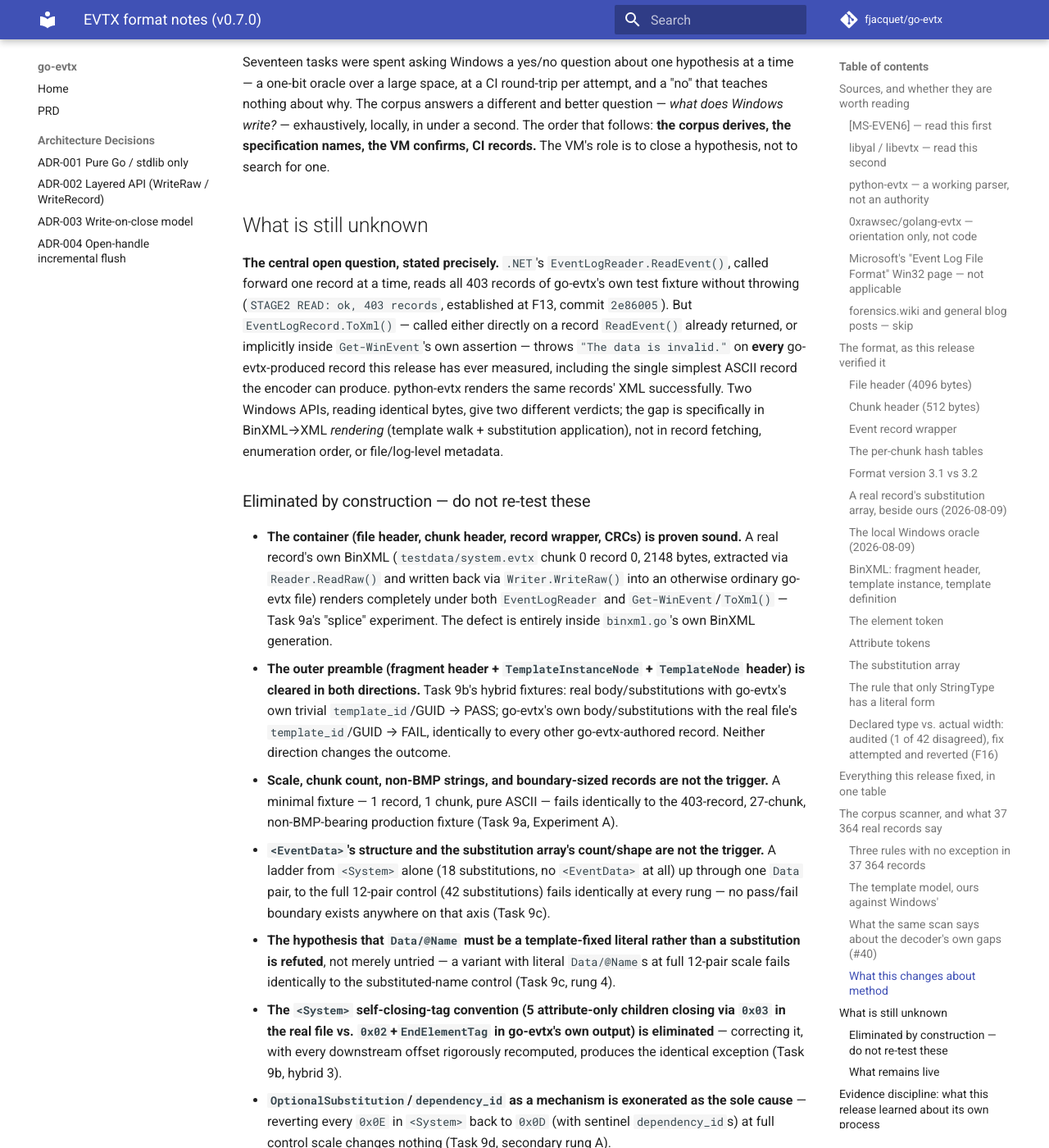
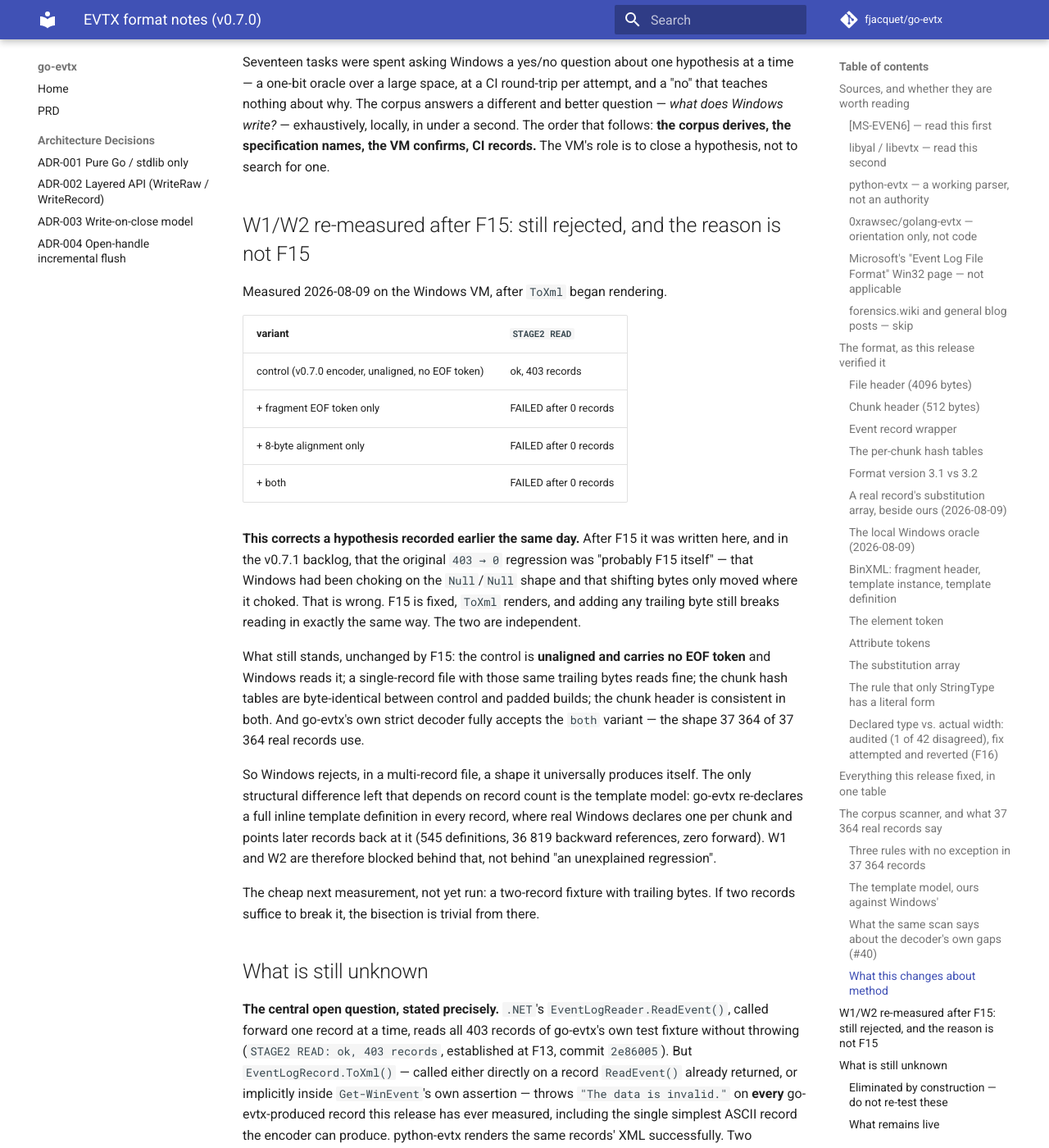
Before and after one commit to fjacquet/go-evtx, an MkDocs documentation site: the page built from docs/evtx-format-notes.md, in a window 1280 px wide and 1400 px high, scrolled down 24351 px. Shown: the whole window at 82% size. Built offline with MkDocs 1.6.1 and Material for MkDocs 9.7.7, drawn with Linux system fonts in a browser that asks for light colours; comment, search, counter and statistics services are not loaded.

Commit message:
docs: W1/W2 still rejected after F15 — and that corrects today's hypothesis
Re-measured all three variants on the VM now that ToXml renders. All three
still fail STAGE2 READ on record 0, identically to before F15.

That falsifies what I wrote earlier today in this file and in the v0.7.1
backlog: that the original 403->0 regression was probably F15 itself. It
was not. The two are independent, and the trailing-byte rejection is
untouched by the ToXml fix.

Records what still stands, and names the one structural difference left
that depends on record count — the per-record template redeclaration — so
W1 and W2 are now blocked behind a known thing rather than an unexplained
one.

Co-Authored-By: Claude Opus 5 <noreply@anthropic.com>
Claude-Session: https://claude.ai/code/session_01V4aa2erUpGicpwi3pPi6Ds

```diff
--- a/docs/evtx-format-notes.md
+++ b/docs/evtx-format-notes.md
@@ -935,6 +935,41 @@ locally, in under a second. The order that follows: **the corpus derives, the
 specification names, the VM confirms, CI records.** The VM's role is to close
 a hypothesis, not to search for one.
 
+## W1/W2 re-measured after F15: still rejected, and the reason is not F15
+
+Measured 2026-08-09 on the Windows VM, after `ToXml` began rendering.
+
+| variant | `STAGE2 READ` |
+|---|---|
+| control (v0.7.0 encoder, unaligned, no EOF token) | ok, 403 records |
+| + fragment EOF token only | FAILED after 0 records |
+| + 8-byte alignment only | FAILED after 0 records |
+| + both | FAILED after 0 records |
+
+**This corrects a hypothesis recorded earlier the same day.** After F15 it was
+written here, and in the v0.7.1 backlog, that the original `403 → 0` regression
+was "probably F15 itself" — that Windows had been choking on the `Null`/`Null`
+shape and that shifting bytes only moved where it choked. That is wrong. F15 is
+fixed, `ToXml` renders, and adding any trailing byte still breaks reading in
+exactly the same way. The two are independent.
+
+What still stands, unchanged by F15: the control is **unaligned and carries no
+EOF token** and Windows reads it; a single-record file with those same trailing
+bytes reads fine; the chunk hash tables are byte-identical between control and
+padded builds; the chunk header is consistent in both. And go-evtx's own strict
+decoder fully accepts the `both` variant — the shape 37 364 of 37 364 real
+records use.
+
+So Windows rejects, in a multi-record file, a shape it universally produces
+itself. The only structural difference left that depends on record count is the
+template model: go-evtx re-declares a full inline template definition in every
+record, where real Windows declares one per chunk and points later records back
+at it (545 definitions, 36 819 backward references, zero forward). W1 and W2 are
+therefore blocked behind that, not behind "an unexplained regression".
+
+The cheap next measurement, not yet run: a two-record fixture with trailing
+bytes. If two records suffice to break it, the bisection is trivial from there.
+
 ## What is still unknown
 
 **The central open question, stated precisely.** `.NET`'s
```
